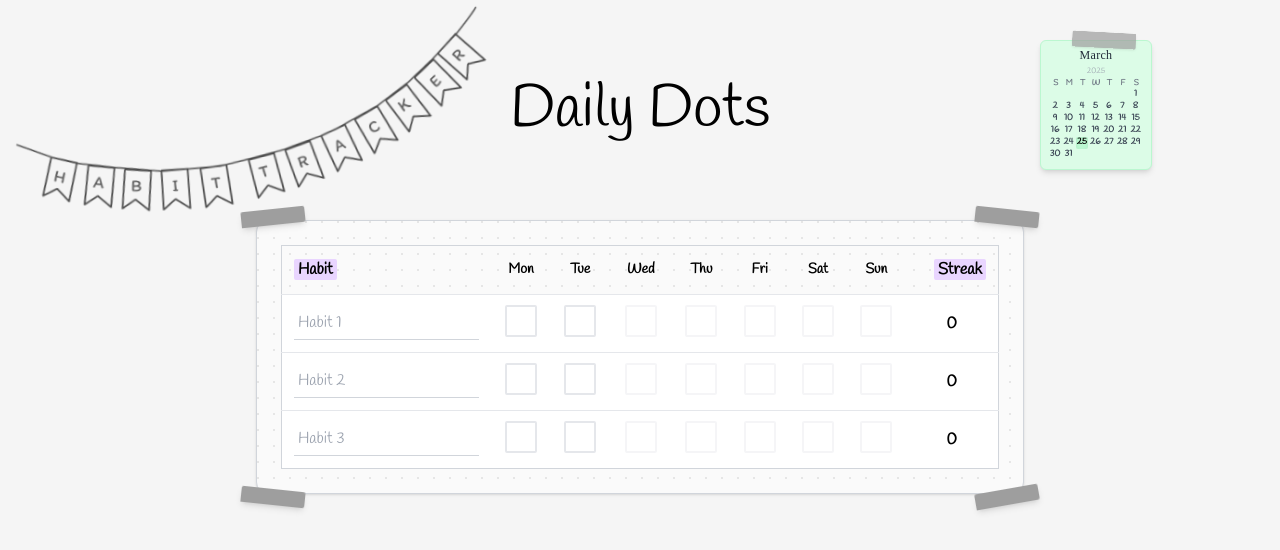
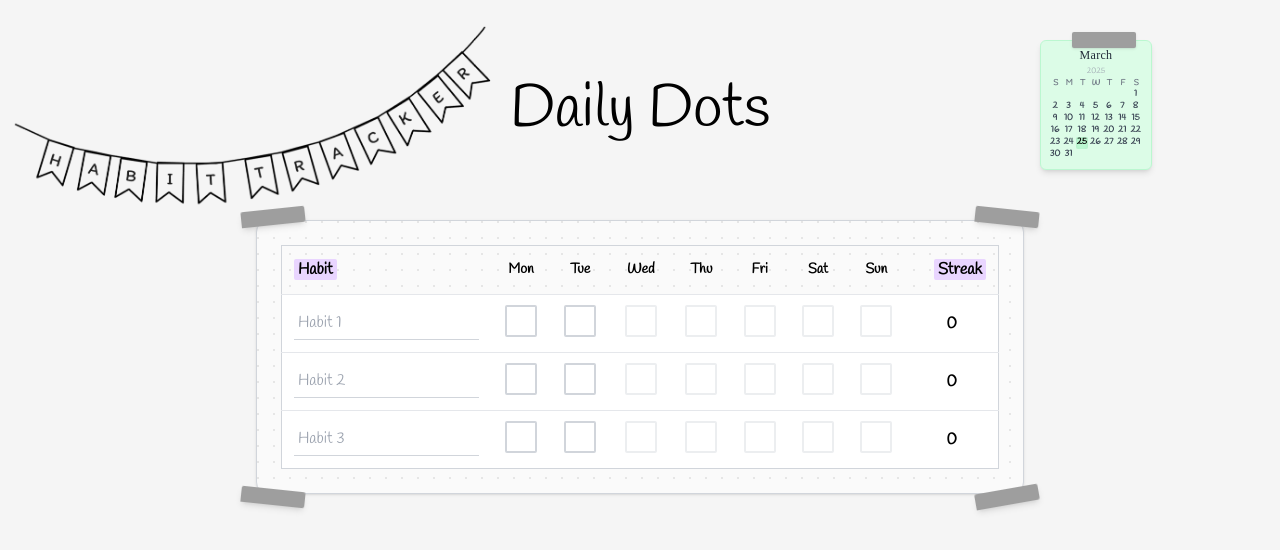
Before and after one commit to KateHickey26/daily-dots-app, a React (Vite) app: page / in a window 1280 px wide. Shown: the top 550 px of the page. Built offline with nearby package versions, Linux system fonts and the light colour scheme; grey boxes are pictures that could not be loaded; a web font is replaced by a local one.

Commit message:
add animation to bunting and calendar

```diff
--- a/src/App.jsx
+++ b/src/App.jsx
@@ -1,4 +1,4 @@
-import React, { useState, useRef, useEffect } from 'react';
+import React, { useState } from 'react';
 
 const daysOfWeek = ['Mon', 'Tue', 'Wed', 'Thu', 'Fri', 'Sat', 'Sun'];
 const today = new Date();
@@ -61,14 +61,14 @@ export default function DailyDots() {
       <img
         src="/bunting-transparent.png"
         alt="Habit Tracker bunting"
-        className="absolute top-4 left-0 w-[50%] max-w-[500px] z-10 pointer-events-none opacity-70 rotate-[-5deg]"
+        className="absolute top-4 left-0 w-[50%] max-w-[500px] z-10 pointer-events-none opacity-70 rotate-[-5deg] animate-bunting-drop"
       />
 
       {/* Heading */}
       <header className="relative mb-20 max-w-5xl mx-auto px-4">
         <h1 className="text-5xl md:text-6xl font-body text-center">Daily Dots</h1>
         {/* Calendar */}
-        <div className="absolute -top-10 right-0 w-28 p-2 rounded-md shadow-md text-center text-[10px] bg-green-100 border border-green-200 hover:rotate-[3deg] hover:-translate-y-0.5 transition-transform duration-200 ease-in-out">
+        <div className="absolute -top-10 right-0 w-28 p-2 rounded-md shadow-md text-center text-[10px] bg-green-100 border border-green-200 hover:rotate-[3deg] hover:-translate-y-0.5 transition-transform duration-200 ease-in-out animate-calendar-slide duration-[1500ms]">
         <div className="text-xs font-delius tracking-wide text-gray-800 mb-1 leading-none">
           {currentMonth}
         </div>
@@ -92,7 +92,7 @@ export default function DailyDots() {
             ))}
           </div>
         </div>
-        <div className="absolute -top-12 right-4 w-16 h-4 bg-white bg-[url('https://www.transparenttextures.com/patterns/linen.png')] bg-repeat rounded-sm rotate-[3deg] shadow opacity-70"></div>
+        <div className="absolute -top-12 right-4 w-16 h-4 bg-white bg-[url('https://www.transparenttextures.com/patterns/linen.png')] bg-repeat rounded-sm rotate-[3deg] shadow opacity-70 animate-tape-drop duration-[600ms] delay-[20000ms]"></div>
       </header>
       <div
       // Background
@@ -108,7 +108,7 @@ export default function DailyDots() {
     {/* Washi tape accents */}
     {/* Top tape */}
     <div
-      className="absolute -top-3 -left-4 w-16 h-4 rotate-[-6deg] rounded-sm rounded-bl-none shadow-md animate-tape-drop"
+      className="absolute -top-3 -left-4 w-16 h-4 rotate-[-6deg] rounded-sm rounded-bl-none shadow-md"
       style={{
         backgroundImage: `
           linear-gradient(white, white),
@@ -116,11 +116,11 @@ export default function DailyDots() {
         `,
         backgroundBlendMode: 'multiply',
         animationDelay: '0.2s',
-        opacity: 0,
+        opacity: 80,
       }}
     ></div>
     <div
-      className="absolute -top-3 -right-4 w-16 h-4 rotate-[6deg] rounded-sm rounded-bl-none shadow-md animate-tape-drop"
+      className="absolute -top-3 -right-4 w-16 h-4 rotate-[6deg] rounded-sm rounded-bl-none shadow-md"
       style={{
         backgroundImage: `
           linear-gradient(white, white),
@@ -128,12 +128,12 @@ export default function DailyDots() {
         `,
         backgroundBlendMode: 'multiply',
         animationDelay: '0.2s',
-        opacity: 0,
+        opacity: 80,
       }}
     ></div>
     {/* Bottom tape */}
     <div
-      className="absolute -bottom-3 -left-4 w-16 h-4 rotate-[6deg] rounded-sm rounded-bl-none shadow-md animate-tape-drop"
+      className="absolute -bottom-3 -left-4 w-16 h-4 rotate-[6deg] rounded-sm rounded-bl-none shadow-md"
       style={{
         backgroundImage: `
           linear-gradient(white, white),
@@ -141,11 +141,11 @@ export default function DailyDots() {
         `,
         backgroundBlendMode: 'multiply',
         animationDelay: '0.2s',
-        opacity: 0,
+        opacity: 80,
       }}
     ></div>
     <div
-      className="absolute -bottom-3 -right-4 w-16 h-4 rotate-[-10deg] rounded-sm rounded-bl-none shadow-md animate-tape-drop"
+      className="absolute -bottom-3 -right-4 w-16 h-4 rotate-[-10deg] rounded-sm rounded-bl-none shadow-md"
       style={{
         backgroundImage: `
           linear-gradient(white, white),
@@ -153,7 +153,7 @@ export default function DailyDots() {
         `,
         backgroundBlendMode: 'multiply',
         animationDelay: '0.2s',
-        opacity: 0,
+        opacity: 80,
       }}
     ></div>
 
@@ -193,8 +193,8 @@ export default function DailyDots() {
                     disabled={isFuture}
                     className={`relative w-8 h-8 rounded-sm border-2 overflow-hidden transition ${
                       habitChecks[i][j]
-                        ? 'border-accent'
-                        : 'bg-white '
+                        ? 'bg-white border-accent'
+                        : 'bg-white border-gray-300'
                     } ${isFuture ? 'opacity-40 cursor-not-allowed' : ''}`}
                   >
                     {habitChecks[i][j] && (
--- a/src/index.css
+++ b/src/index.css
@@ -1,6 +1,40 @@
 @tailwind base;
 @tailwind components;
 @tailwind utilities;
+
+@keyframes buntingDrop {
+  0% {
+    transform: translateY(-100px);
+    opacity: 0;
+  }
+  100% {
+    transform: translateY(0);
+    opacity: 1;
+  }
+}
+
+@keyframes calendarSlide {
+  0% {
+    transform: translateX(100px);
+    opacity: 0;
+  }
+  100% {
+    transform: translateX(0);
+    opacity: 1;
+  }
+}
+
+.animate-bunting-drop {
+  animation: buntingDrop 1.8s ease-out forwards;
+}
+
+.animate-calendar-slide {
+  animation: calendarSlide 1.8s ease-out forwards;
+}
+
+.animate-tap-drop {
+  animation: tapeDrop 1.8s ease-out forwards;
+}
 
 @keyframes scribbleIn {
   from {
--- a/tailwind.config.js
+++ b/tailwind.config.js
@@ -16,19 +16,23 @@ export default {
                 schoolbell: ['"Schoolbell"', 'cursive'],
                 delius: ['"Delius"', 'cursive'],
               },
-            animation: {
-              'tape-drop': 'tapeDrop 0.6s ease-out forwards',
-            },
+              animation: {
+                'bunting-drop': 'bunting-drop 1s ease-out forwards',
+                'calendar-slide': 'calendar-slide 1s ease-out forwards',
+                'tape-drop': 'tape-drop 2s ease-out forwards',
+              },
             keyframes: {
-              tapeDrop: {
-                '0%': {
-                  opacity: '0',
-                  transform: 'translateY(-10px) rotate(0deg)',
-                },
-                '100%': {
-                  opacity: '1',
-                  transform: 'translateY(0) rotate(var(--tw-rotate))',
-                },
+              'bunting-drop': {
+                '0%': { transform: 'translateY(-100%) rotate(-5deg)' },
+                '100%': { transform: 'translateY(0) rotate(-5deg)' },
+              },
+              'calendar-slide': {
+                '0%': { transform: 'translateX(100%)' },
+                '100%': { transform: 'translateX(0)' },
+              },
+              'tape-drop': {
+                '0%': { transform: 'translateY(-10px)', opacity: 1 },
+                '100%': { transform: 'translateY(0)', opacity: 1 }, // Keep opacity steady
               },
             },
           }
```
